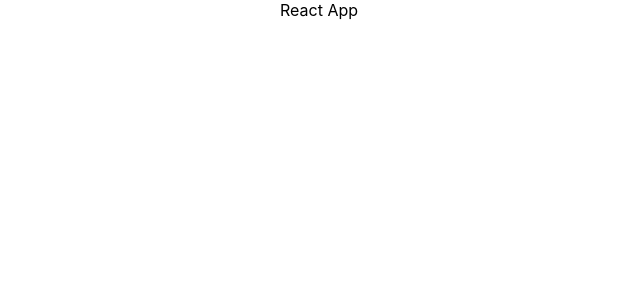
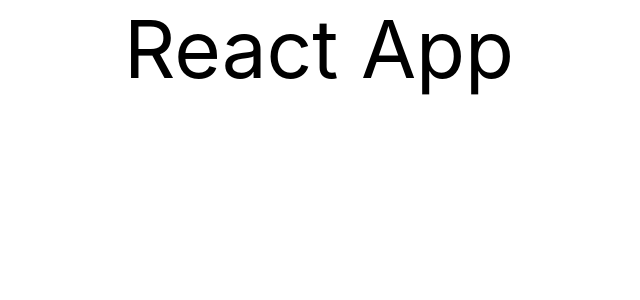
Before and after one commit to modern-agile-team/idu-market-react, a React (Create React App) app: page / in a window 1280 px wide. Shown: the top 300 px of the page, without its empty margins (321-961 px from the left). Built offline with nearby package versions, Linux system fonts and the light colour scheme.

Commit message:
Implement(minjae): 기본 파일 정리 및 폴더 구분

```diff
--- a/src/App.js
+++ b/src/App.js
@@ -1,4 +1,4 @@
-import './App.css';
+import './App.scss';
 
 function App() {
   return (
--- a/src/App.css
+++ b/src/App.scss
@@ -1,5 +1,6 @@
 .App {
   text-align: center;
+  font-size: 5rem;
 }
 
 .App-logo {
--- a/src/index.js
+++ b/src/index.js
@@ -1,6 +1,6 @@
 import React from 'react';
 import ReactDOM from 'react-dom';
-import './index.css';
+import './index.scss';
 import App from './App';
 import reportWebVitals from './reportWebVitals';
 
```
Also changed, not shown: src/index.scss (renamed from src/index.css).
